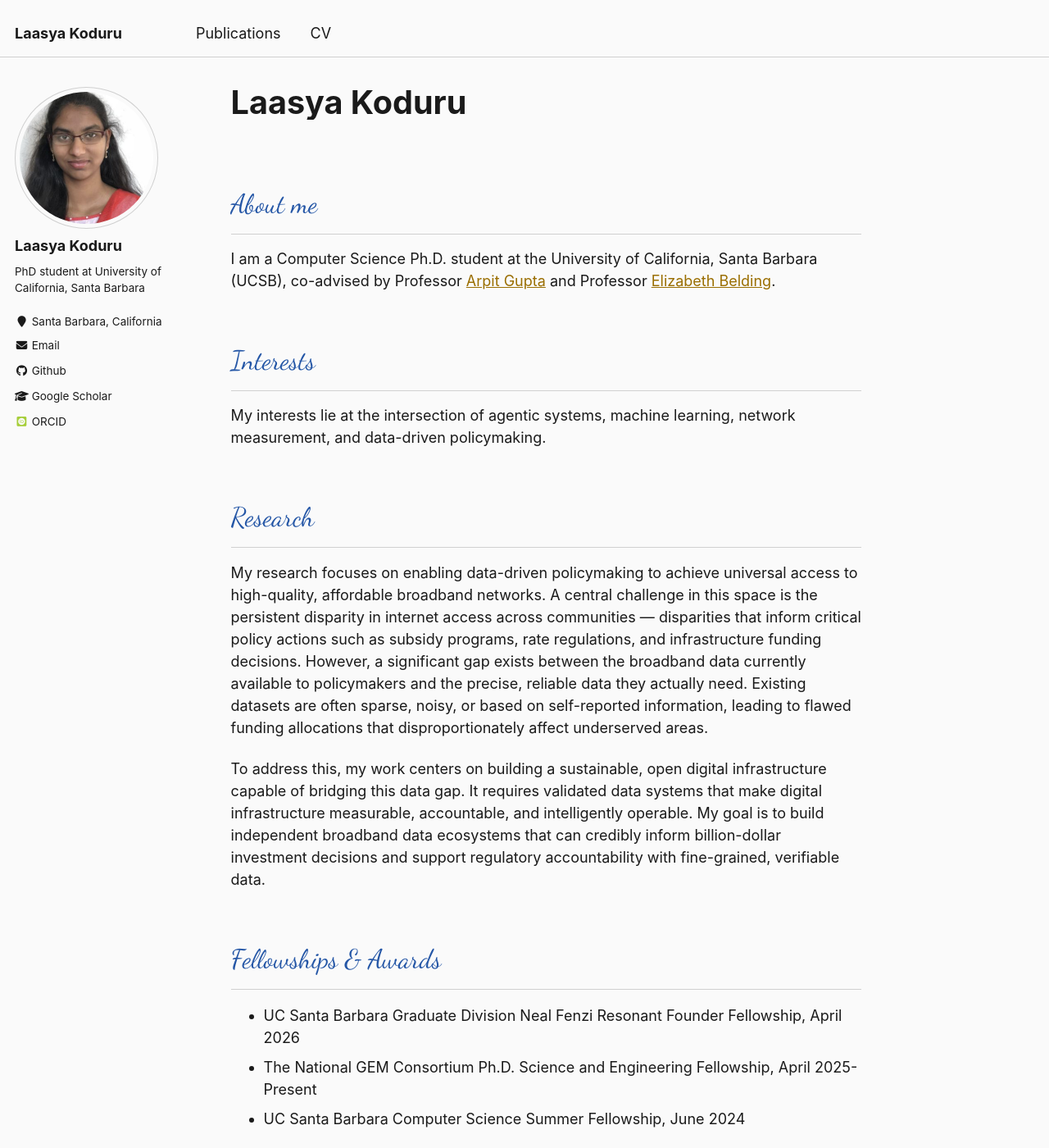
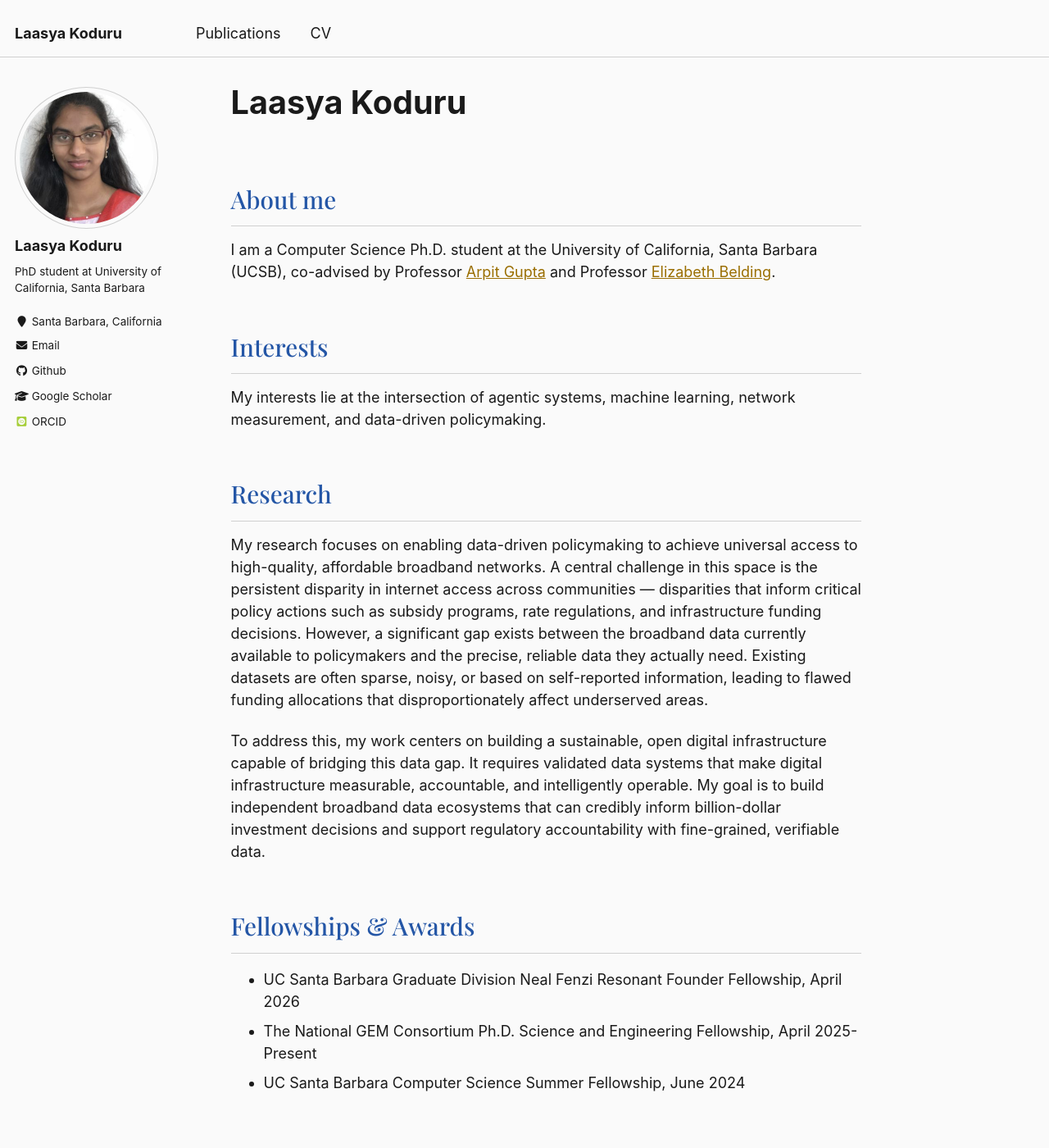
Before and after one commit to lmkoduru/lmkoduru.github.io, a Jekyll site: the page built from _pages/about.md, in a window 1280 px wide and 1400 px high. Shown: the whole window at 82% size. Built offline with Jekyll 4.4.1, drawn with Linux system fonts in a browser that asks for light colours; some web fonts are replaced.

Commit message:
Switch section headings to Playfair Display
Replace the Dancing Script calligraphy font with Playfair Display Medium
and rename the heading class to section-heading.

Co-Authored-By: Claude Opus 5.5 <noreply@anthropic.com>

```diff
--- a/_includes/head.html
+++ b/_includes/head.html
@@ -18,7 +18,7 @@
 <!-- For all browsers -->
 <link rel="preconnect" href="https://fonts.googleapis.com">
 <link rel="preconnect" href="https://fonts.gstatic.com" crossorigin>
-<link href="https://fonts.googleapis.com/css2?family=Dancing+Script&display=swap" rel="stylesheet">
+<link href="https://fonts.googleapis.com/css2?family=Playfair+Display:wght@500&display=swap" rel="stylesheet">
 <link rel="stylesheet" href="{{ base_path }}/assets/css/main.css">
 
 <meta http-equiv="cleartype" content="on">
--- a/_pages/about.md
+++ b/_pages/about.md
@@ -8,18 +8,18 @@ redirect_from:
   - /about.html
 ---
 
-<h2 class="calligraphy-heading">About me</h2>
+<h2 class="section-heading">About me</h2>
 I am a Computer Science Ph.D. student at the University of California, Santa Barbara (UCSB), co-advised by Professor [Arpit Gupta](https://sites.cs.ucsb.edu/~arpitgupta/) and Professor [Elizabeth Belding](https://ebelding.cs.ucsb.edu).
 
-<h2 class="calligraphy-heading">Interests</h2>
+<h2 class="section-heading">Interests</h2>
 My interests lie at the intersection of agentic systems, machine learning, network measurement, and data-driven policymaking.
 
-<h2 class="calligraphy-heading">Research</h2>
+<h2 class="section-heading">Research</h2>
 My research focuses on enabling data-driven policymaking to achieve universal access to high-quality, affordable broadband networks. A central challenge in this space is the persistent disparity in internet access across communities — disparities that inform critical policy actions such as subsidy programs, rate regulations, and infrastructure funding decisions. However, a significant gap exists between the broadband data currently available to policymakers and the precise, reliable data they actually need. Existing datasets are often sparse, noisy, or based on self-reported information, leading to flawed funding allocations that disproportionately affect underserved areas.
 
 To address this, my work centers on building a sustainable, open digital infrastructure capable of bridging this data gap. It requires validated data systems that make digital infrastructure measurable, accountable, and intelligently operable. My goal is to build independent broadband data ecosystems that can credibly inform billion-dollar investment decisions and support regulatory accountability with fine-grained, verifiable data.
 
-<h2 class="calligraphy-heading">Fellowships &amp; Awards</h2>
+<h2 class="section-heading">Fellowships &amp; Awards</h2>
 - UC Santa Barbara Graduate Division Neal Fenzi Resonant Founder Fellowship, April 2026
 - The National GEM Consortium Ph.D. Science and Engineering Fellowship, April 2025-Present
 - UC Santa Barbara Computer Science Summer Fellowship, June 2024
--- a/_sass/_theme.scss
+++ b/_sass/_theme.scss
@@ -59,11 +59,11 @@ blockquote {
   border-bottom-color: var(--theme-border) !important;
 }
 
-/* ---- Calligraphy heading ---- */
-.page__content h2.calligraphy-heading {
-  font-family: "Dancing Script", cursive;
-  font-weight: 400;
-  font-size: 1.8em;
+/* ---- Section heading ---- */
+.page__content h2.section-heading {
+  font-family: "Playfair Display", Georgia, serif;
+  font-weight: 500;
+  font-size: 1.65em;
   color: #2456a6;
 }
 
```
